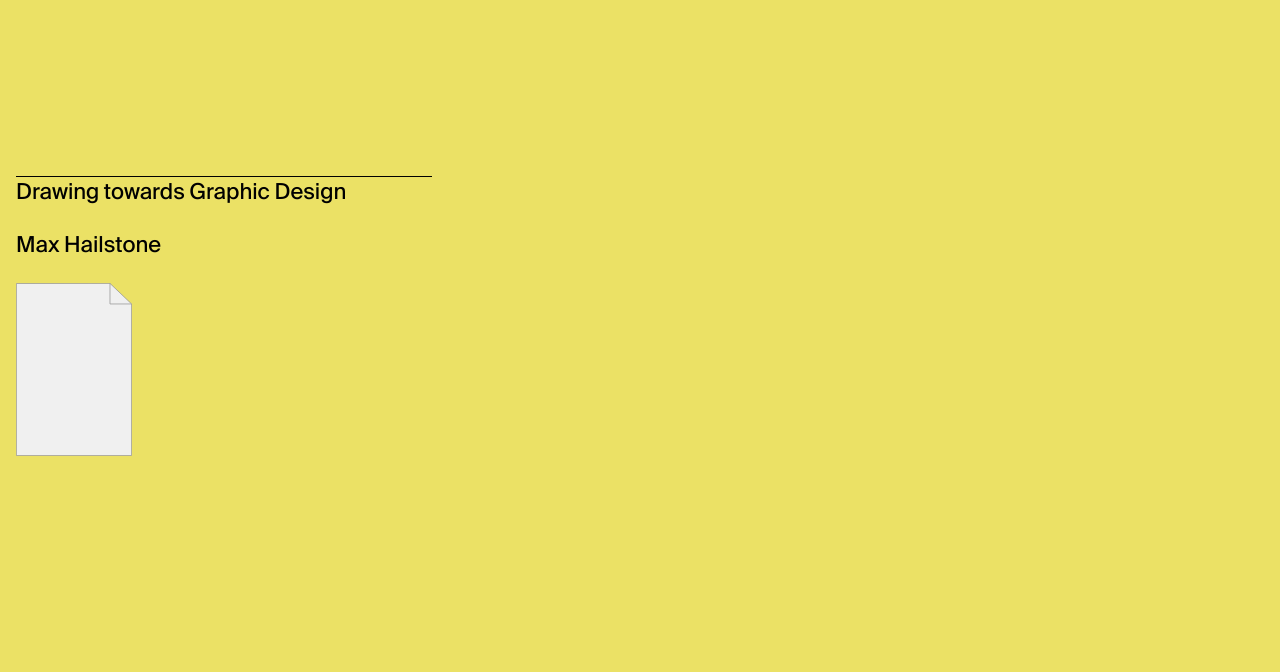
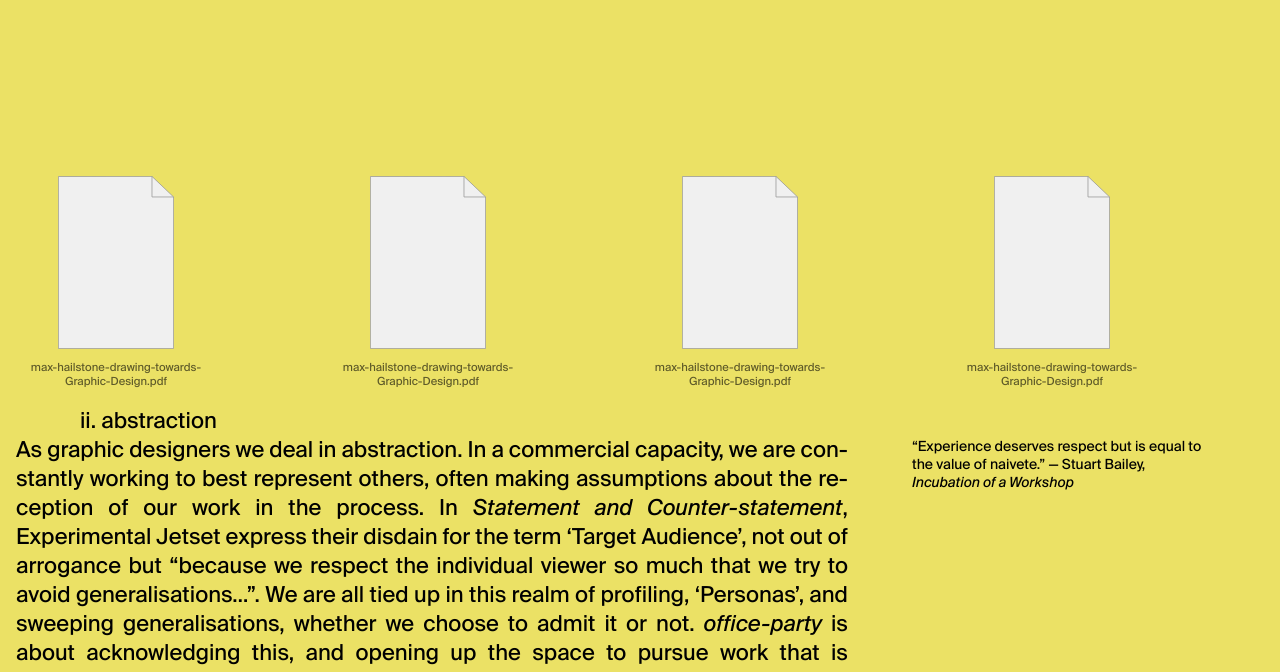
Before and after one commit to caitlinrassie/office-party.io, a plain HTML site: page library.html in a window 1280 px wide. Shown: the part 96-768 px from the top of the page. Drawn offline with nearby package versions, Linux system fonts and the light colour scheme; files whose address does not match are found by name.

Commit message:
3-col modules

```diff
--- a/library.html
+++ b/library.html
@@ -31,22 +31,31 @@
 
       <div class="container" id="content">
 
-          <div class="folders-mobile">
-            <div class="folder">
-              <img src="images/greyedOut.svg" alt="greyed-out" class="folder-mobile">
-              <p class="label">helvetica_hangover_v1.1.pdf</p>
-            </div>
-          </div>
-
         <div class="row" id="one">
-          <div class="col-4 col-m-4 col-s-4 library">
-            <p class="body" style="margin-top:0;">Drawing towards Graphic Design</p>
-            <p class="body">Max Hailstone</p>
-            <img src="images/greyedOut.svg" alt="greyed-out" style="width: 116px">
+          <div class="col-3 col-m-3 col-s-3">
+            <div class="folder folder-desktop">
+              <img src="images/greyedOut.svg" alt="greyed-out" style="width: 116px">
+              <p class="label">max-hailstone-drawing-towards-Graphic-Design.pdf</p>
+            </div><!-- .folder  -->
           </div><!-- .col-8 text   -->
-          <div class="col-4 col-m-4 col-s-4 text">
-
-          </div><!-- .col-3 note-->
+          <div class="col-3 col-m-3 col-s-3">
+            <div class="folder folder-desktop">
+              <img src="images/greyedOut.svg" alt="greyed-out" style="width: 116px">
+              <p class="label">max-hailstone-drawing-towards-Graphic-Design.pdf</p>
+            </div><!-- .folder  -->
+          </div><!-- .col-8 text   -->
+          <div class="col-3 col-m-3 col-s-3">
+            <div class="folder folder-desktop">
+              <img src="images/greyedOut.svg" alt="greyed-out" style="width: 116px">
+              <p class="label">max-hailstone-drawing-towards-Graphic-Design.pdf</p>
+            </div><!-- .folder  -->
+          </div><!-- .col-8 text   -->
+          <div class="col-3 col-m-3 col-s-3">
+            <div class="folder folder-desktop">
+              <img src="images/greyedOut.svg" alt="greyed-out" style="width: 116px">
+              <p class="label">max-hailstone-drawing-towards-Graphic-Design.pdf</p>
+            </div><!-- .folder  -->
+          </div><!-- .col-8 text   -->
         </div><!-- .row #one -->
 
         <div class="row" id="two">
```
